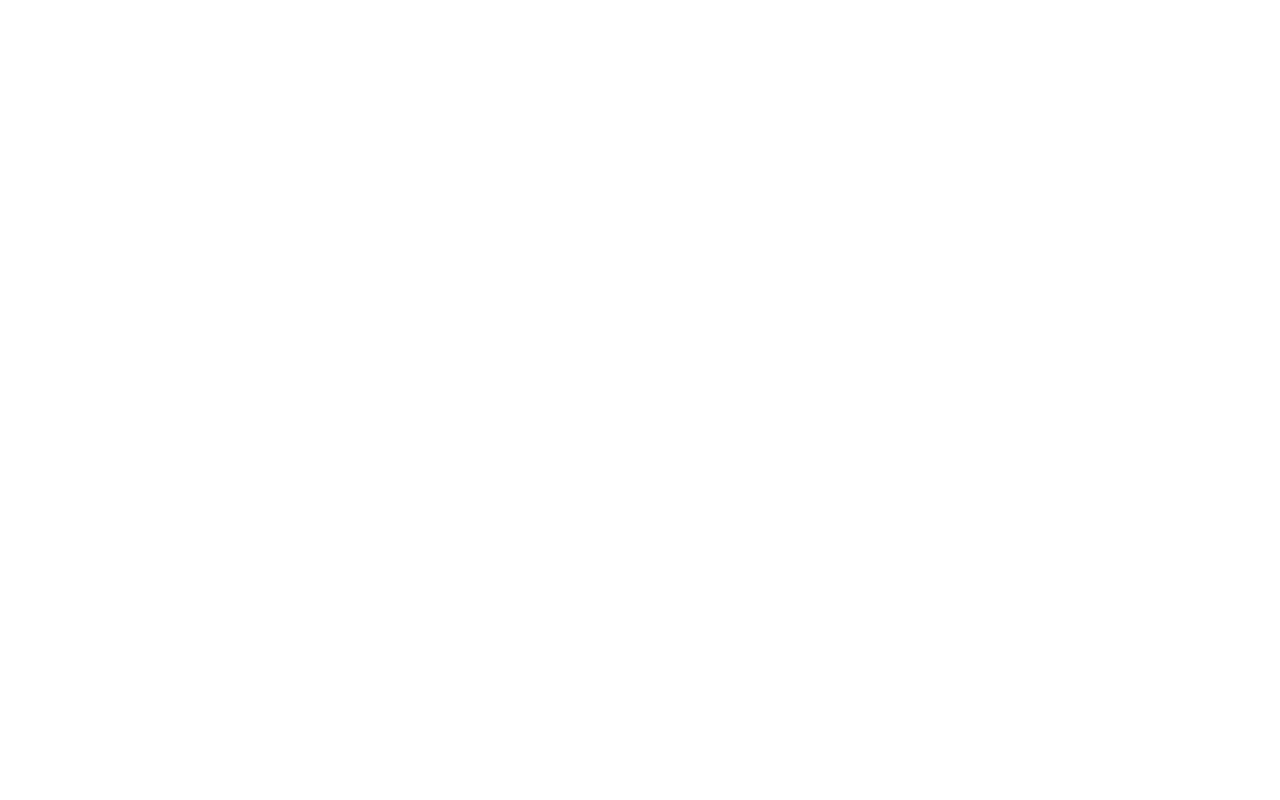
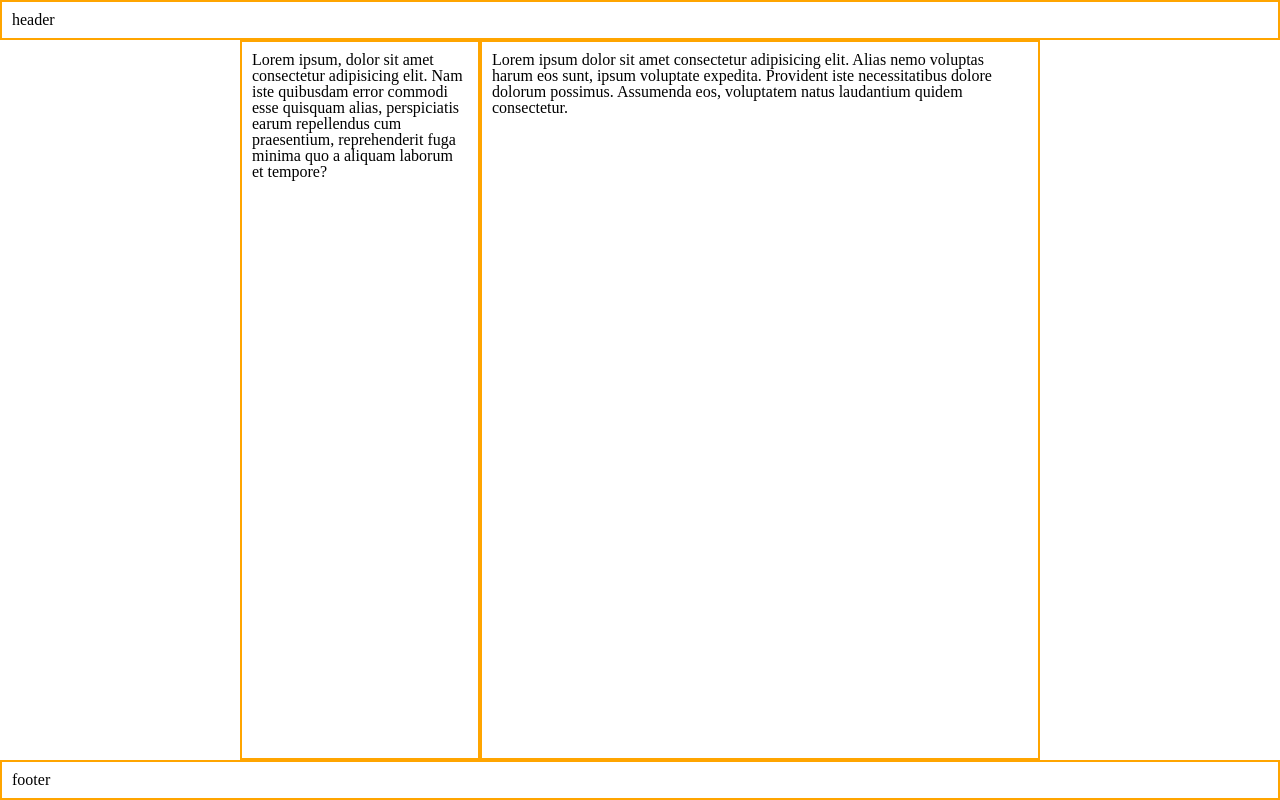
Before and after one commit to flinnadev/project4, a plain HTML site: page index.html in a window 1280 px wide. Drawn offline with Linux system fonts and the light colour scheme.

Commit message:
Add aside

```diff
--- a/assets/css/styles.css
+++ b/assets/css/styles.css
@@ -0,0 +1,33 @@
+* {
+  box-sizing: border-box;
+}
+
+header,
+aside,
+main,
+footer {
+  border: 2px solid orange;
+  padding: 10px;
+}
+body {
+  display: flex;
+  flex-direction: column;
+  min-height: 100vh;
+}
+.center-wrapper {
+  display: flex;
+  margin: 0 auto;
+  max-width: 800px;
+  min-width: 320px;
+  width: 100%;
+  flex-grow: 1;
+}
+aside {
+  width: 30%;
+}
+main {
+  width: 70%;
+}
+footer {
+  margin-top: auto;
+}
--- a/index.html
+++ b/index.html
@@ -7,5 +7,22 @@
     <link rel="stylesheet" href="./assets/css/recet.css" />
     <link rel="stylesheet" href="./assets/css/styles.css" />
   </head>
-  <body></body>
+  <body>
+    <header>header</header>
+    <div class="center-wrapper">
+      <aside>
+        Lorem ipsum, dolor sit amet consectetur adipisicing elit. Nam iste
+        quibusdam error commodi esse quisquam alias, perspiciatis earum
+        repellendus cum praesentium, reprehenderit fuga minima quo a aliquam
+        laborum et tempore?
+      </aside>
+      <main>
+        Lorem ipsum dolor sit amet consectetur adipisicing elit. Alias nemo
+        voluptas harum eos sunt, ipsum voluptate expedita. Provident iste
+        necessitatibus dolore dolorum possimus. Assumenda eos, voluptatem natus
+        laudantium quidem consectetur.
+      </main>
+    </div>
+    <footer>footer</footer>
+  </body>
 </html>
```
